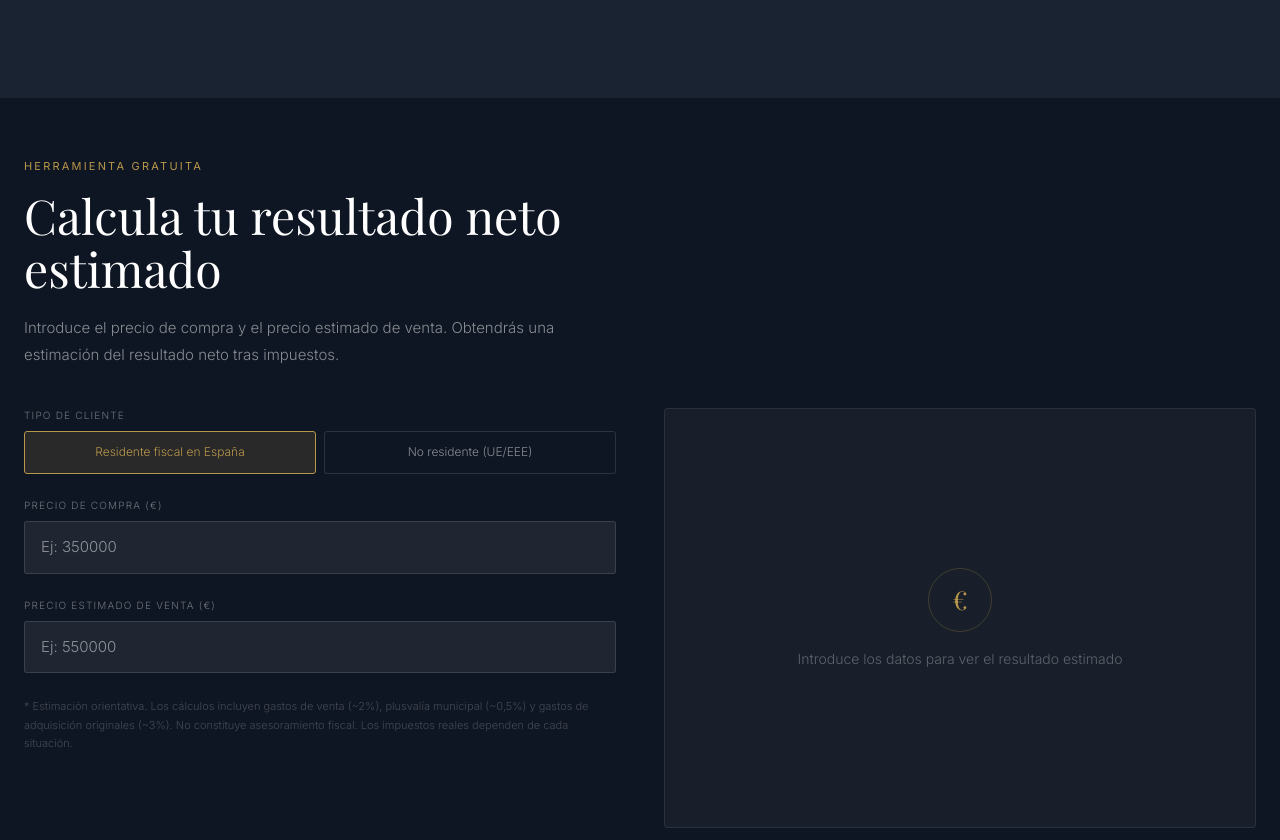
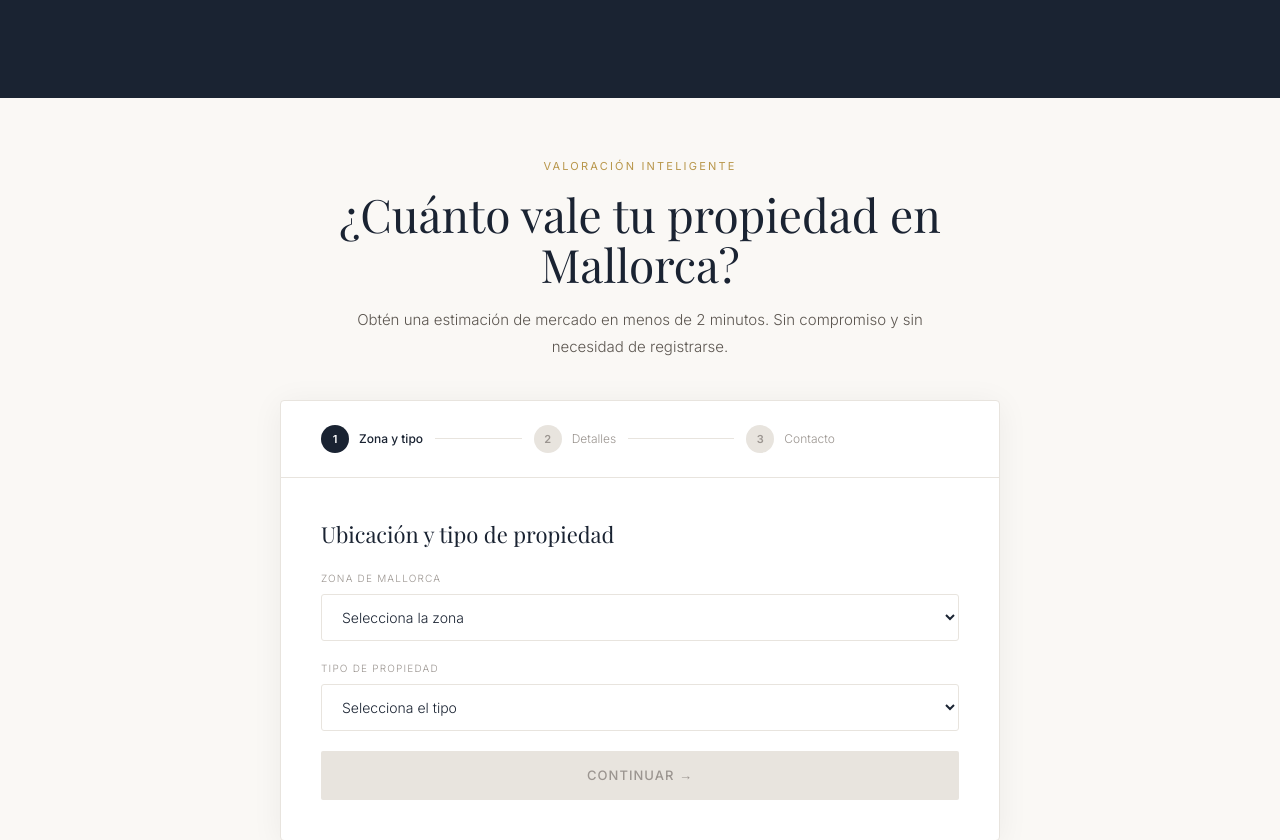
Before and after one commit to gonzalokite-dev/benavides-inmobiliaria, a Next.js app: page /en in a window 1280 px wide. Shown: the part 8162-9002 px from the top of the page. Built offline with nearby package versions, Linux system fonts and the light colour scheme; a web font is replaced by a local one.

Commit message:
Remove duplicate NetBenefitCalculator

```diff
--- a/src/app/[locale]/page.tsx
+++ b/src/app/[locale]/page.tsx
@@ -39,7 +39,6 @@ export default async function HomePage({
         <NetBenefitCalculatorCompact />
         <Team />
         <InternationalClients />
-        <NetBenefitCalculator />
         <SmartValuation />
         <TaxDiagnostic />
         <LeadForm />
```
